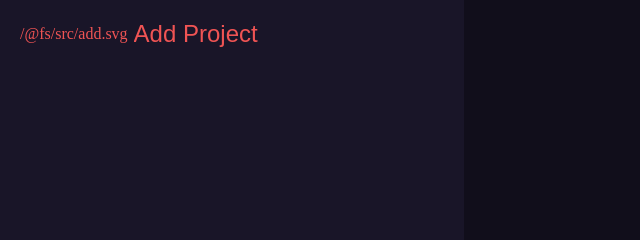
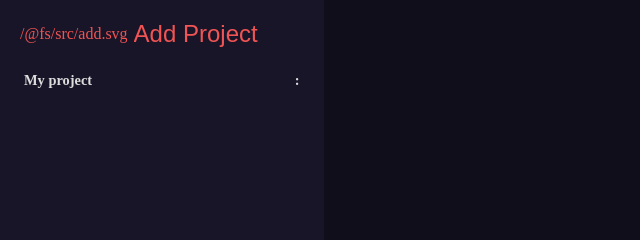
Before and after one commit to blariise/odin-todolist, a website built with webpack: page src/template.html in a window 1280 px wide. Shown: the top 240 px of the page, 0-640 px from the left. Built offline with nearby package versions, Linux system fonts and the light colour scheme.

Commit message:
Add project side css

```diff
--- a/src/styles.css
+++ b/src/styles.css
@@ -13,7 +13,7 @@
 .container {
   height: 100vh;
   display: grid;
-  grid-template-columns: minmax(max-content, 350px)
+  grid-template-columns: max-content
                          minmax(max-content, 500px)
                          minmax(max-content, 800px);
   color: var(--text-color);
@@ -27,6 +27,10 @@
 }
 
 .projects {
+  display: grid;
+  grid-template-rows: max-content 1fr;
+  gap: 20px;
+
   background-color: var(--main-dark);
 }
 
@@ -66,6 +70,20 @@
   color: var(--red);
 }
 
+.project {
+  display: grid;
+  grid-template-columns: 1fr max-content;
+  font-size: 0.9rem;
+  font-weight: bold;
+  padding: 4px;
+  border-radius: 10px;
+}
+
+.project:hover {
+  background-color: var(--main-darker);
+  cursor: pointer;
+}
+
 .tasks {
   background-color: var(--main-darker);
 }
--- a/src/template.html
+++ b/src/template.html
@@ -16,7 +16,14 @@
               minlength="0"
               maxlength="15"
               placeholder="Add Project"
+              size="10"
             />
+          </div>
+        </div>
+        <div class="projects-container">
+          <div class="project">
+            <div class="project-name">My project</div>
+            <div class="project-edit">:</div>
           </div>
         </div>
       </div>
```
